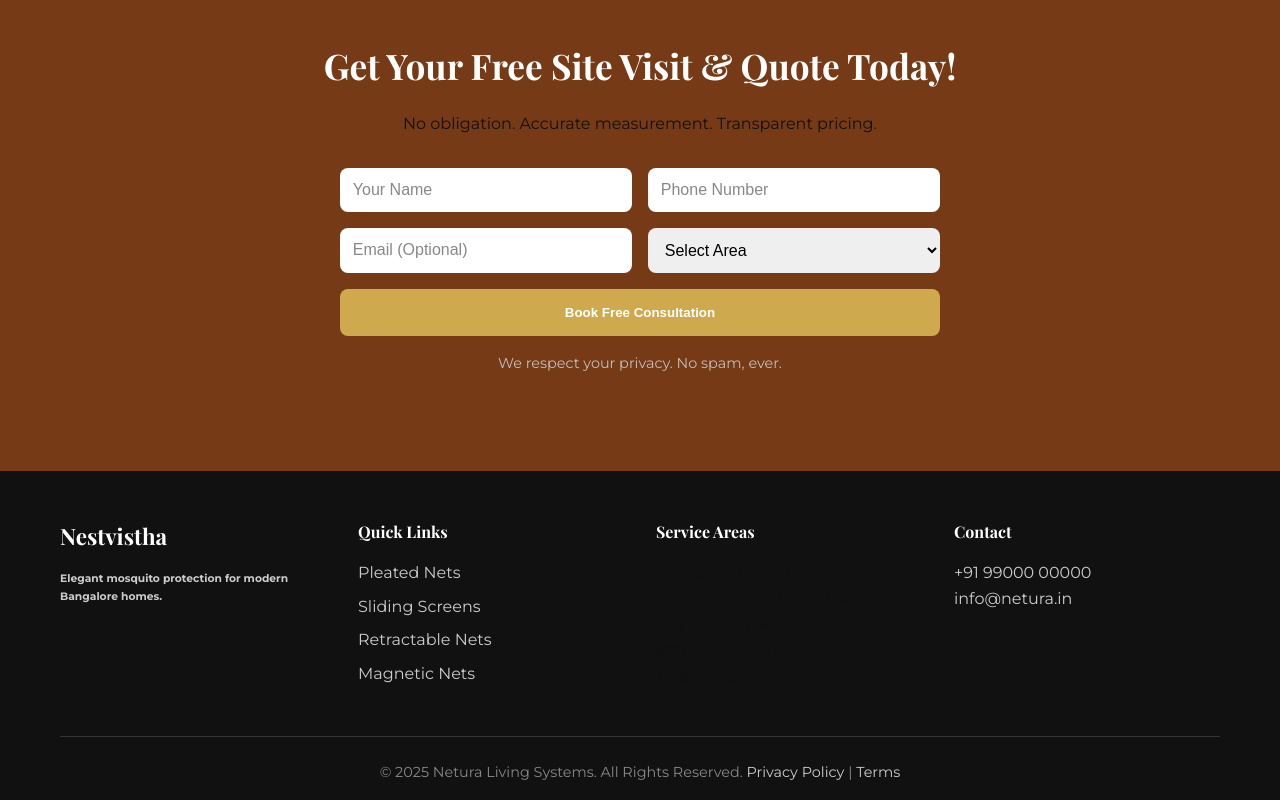
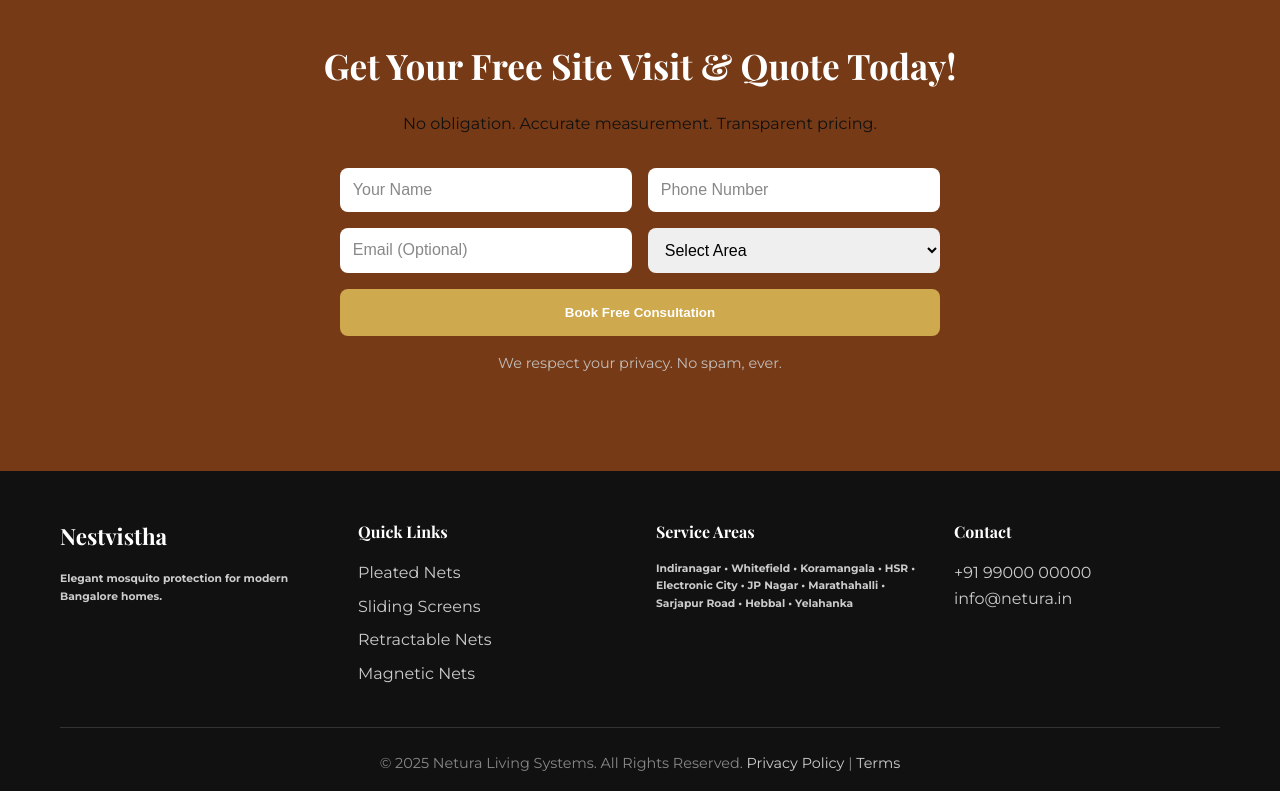
Before and after one commit to sanjaysurr/mesh, a plain HTML site: page index.html in a window 1280 px wide. Shown: the part 4758-5558 px from the top of the page. Drawn offline with nearby package versions, Linux system fonts and the light colour scheme.

Commit message:
color ched

```diff
--- a/index.html
+++ b/index.html
@@ -404,7 +404,7 @@
         </div>
         <div>
           <h4>Service Areas</h4>
-          <p>Indiranagar • Whitefield • Koramangala • HSR • Electronic City • JP Nagar • Marathahalli • Sarjapur Road • Hebbal • Yelahanka</p>
+          <h6>Indiranagar • Whitefield • Koramangala • HSR • Electronic City • JP Nagar • Marathahalli • Sarjapur Road • Hebbal • Yelahanka</h6>
         </div>
         <div>
           <h4>Contact</h4>
```
